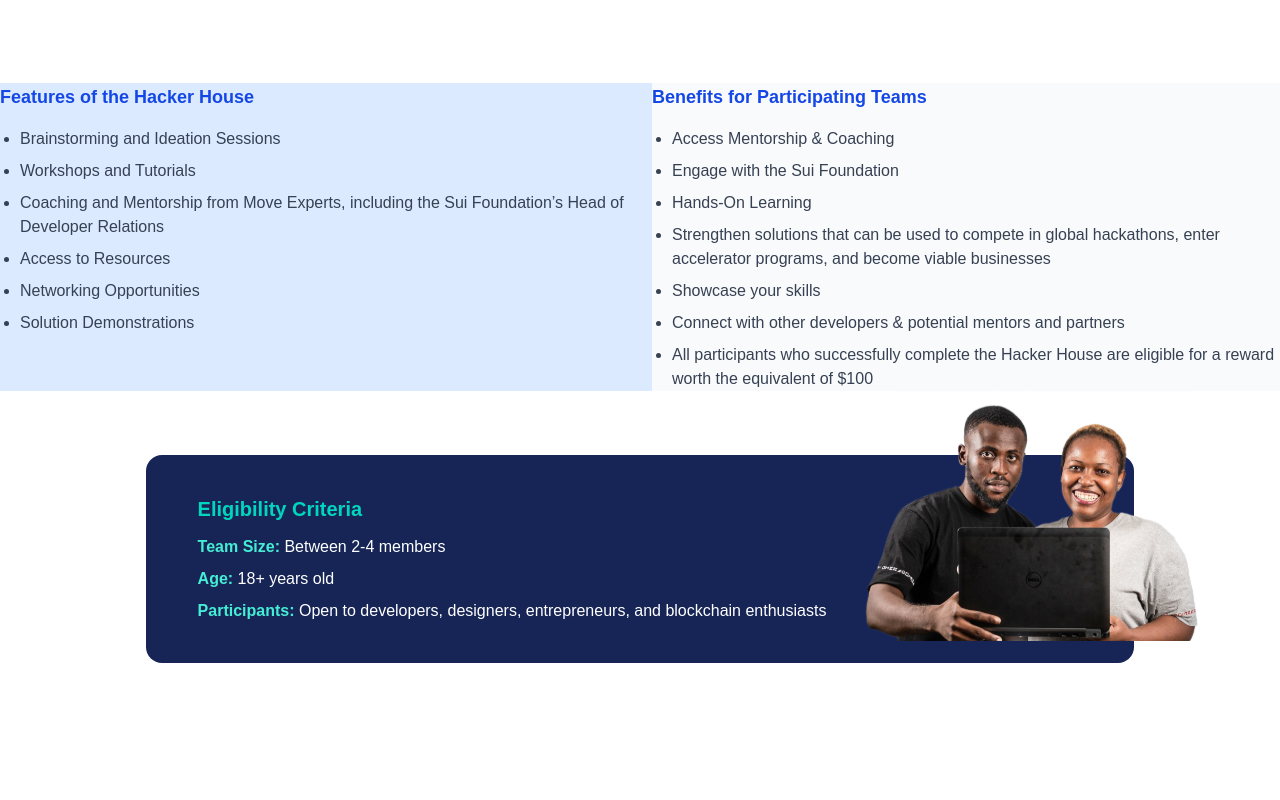
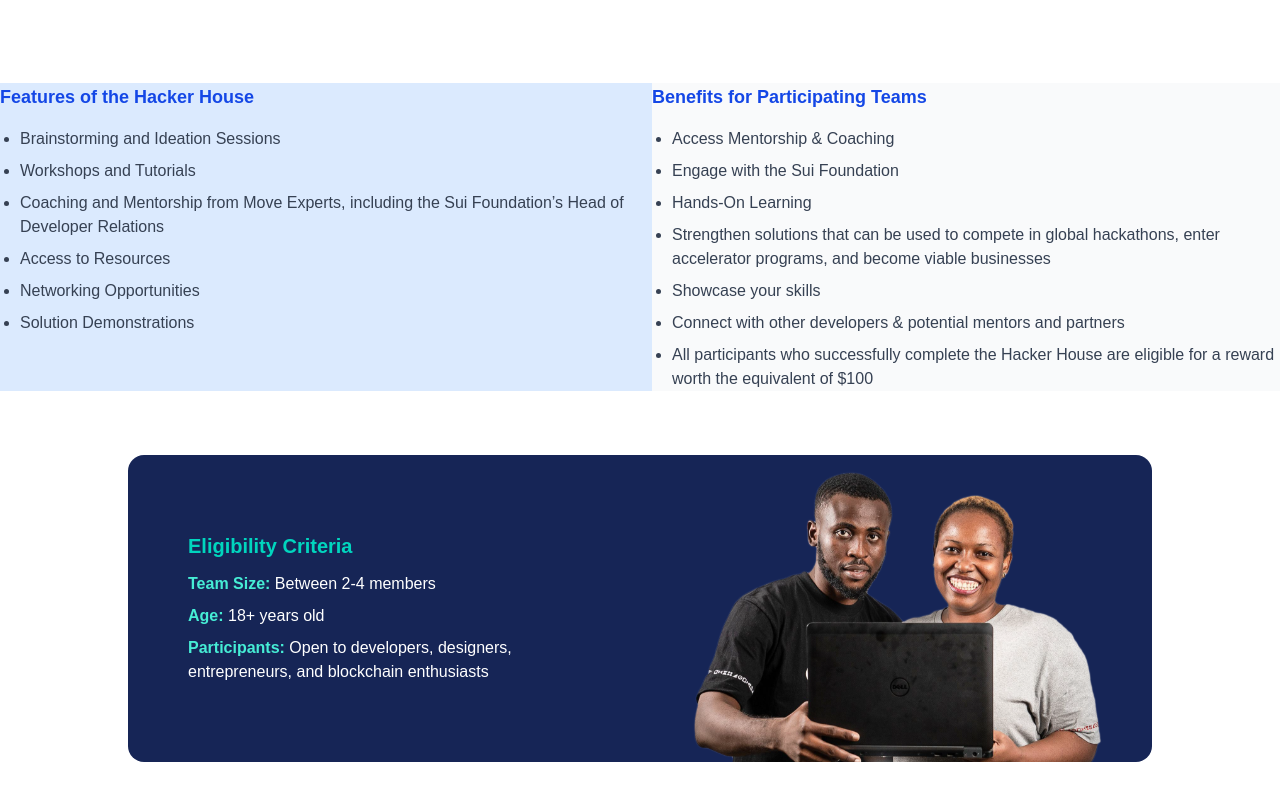
Before and after one commit to MOYIN-21/hacker_house, a Next.js app: page / in a window 1280 px wide. Shown: the part 1411-2211 px from the top of the page. Before the commit the page ends 2154 px from the top, so only its background shows below. Built offline with nearby package versions, Linux system fonts and the light colour scheme.

Commit message:
image section

```diff
--- a/src/component/criteria/Criteria.tsx
+++ b/src/component/criteria/Criteria.tsx
@@ -1,11 +1,10 @@
-"use client"
-import React, {Component} from 'react';
+"use client";
+import React from "react";
 
-class Criteria extends Component {
-    render() {
+const Criteria = () => {
     return (
-            <div className="relative flex md:flex-row flex-col items-center bg-blue-950 text-white rounded-2xl p-6 md:p-10 max-w-6xl mx-auto">
-                <div className="flex-1 px-3">
+        <div className="relative flex md:flex-row flex-col items-center bg-blue-950 text-white rounded-2xl px-10 py-5 md:py-0 max-w-5xl mx-auto overflow-visible">
+            <div className="flex-1 px-5 z-10">
                 <h2 className="text-teal-400 text-lg md:text-xl font-bold mb-3">
                     Eligibility Criteria
                 </h2>
@@ -22,19 +21,16 @@ class Criteria extends Component {
                 </ul>
             </div>
 
-                <div className="w-40 md:w-56 lg:w-64">
+            {/* Image Section */}
+            <div className="relative w-full md:w-1/2 flex justify-end">
                 <img
                     src="/assets/image/eligibility-image.svg"
                     alt="Participants"
-                        className="absolute w-auto h-[120%] object-cover -top-16"
-                        // className="rounded-xl"
-                        height={500}
-                        width={500}
+                    className="absolute md:static -right-10 md:right-0 top-16 bottom-0 h-[140%] md:h-[120%] object-cover z-20 translate-x-5"
                 />
             </div>
         </div>
     );
-    }
-}
+};
 
 export default Criteria;
```
Lines whose indentation alone changed are shown as unchanged.
